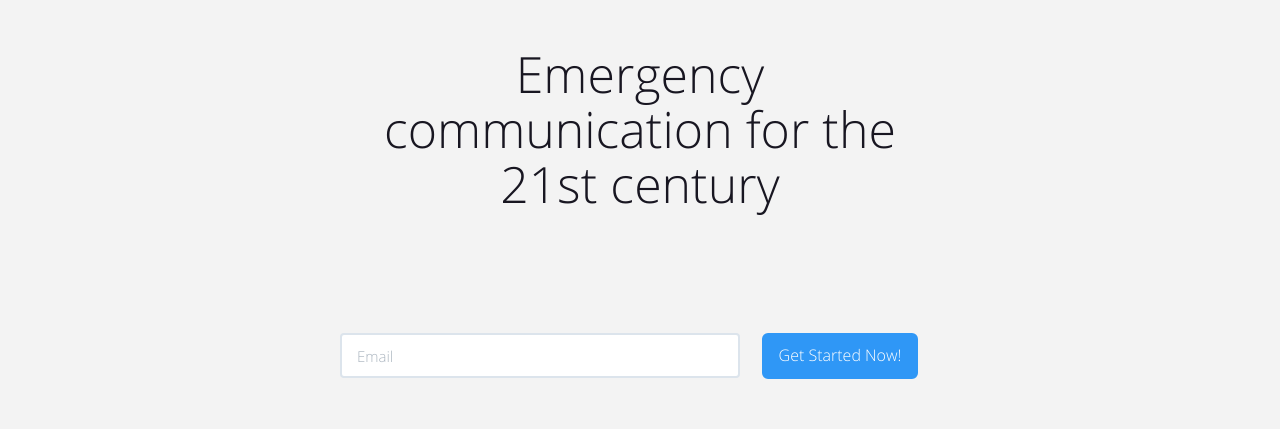
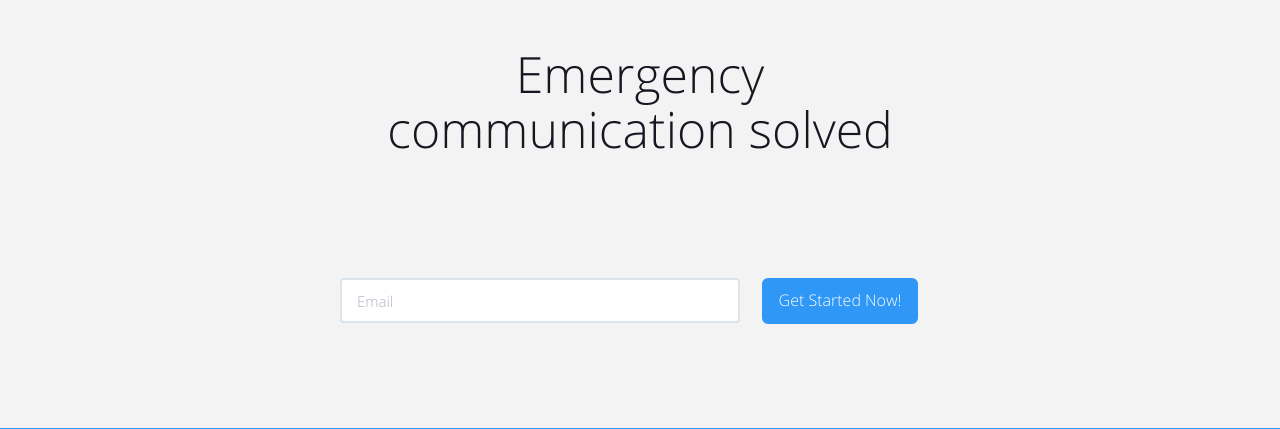
Before and after one commit to getrescue/getrescue.github.io, a plain HTML site: page index.html in a window 1280 px wide. Shown: the part 371-800 px from the top of the page. Drawn offline with nearby package versions, Linux system fonts and the light colour scheme.

Commit message:
Update index.html

```diff
--- a/index.html
+++ b/index.html
@@ -46,7 +46,7 @@
                 <img src="img/logo.png" class="img-responsive" alt="">
                 <div class="row1">
                 <center>
-                       <h1> Emergency communication for the 21st century</h1></center>
+                       <h1> Emergency communication solved</h1></center>
                        </div>
 
 <br>
```
